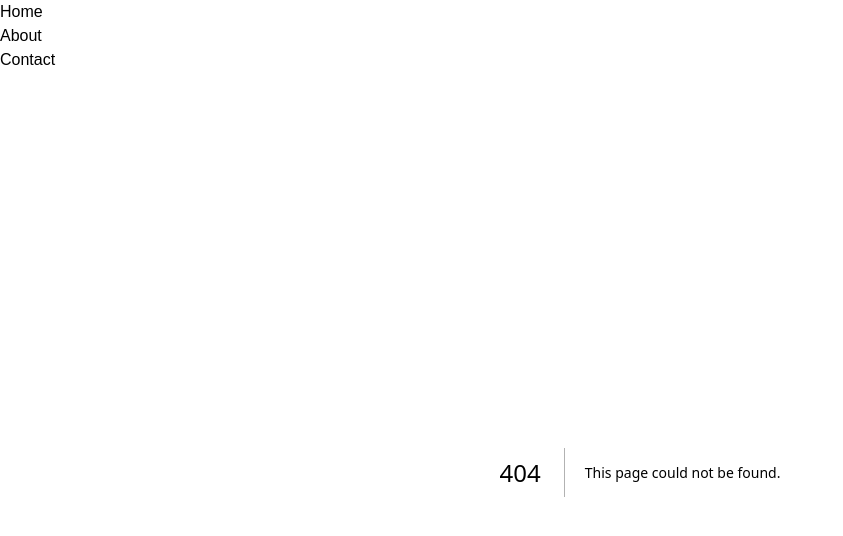
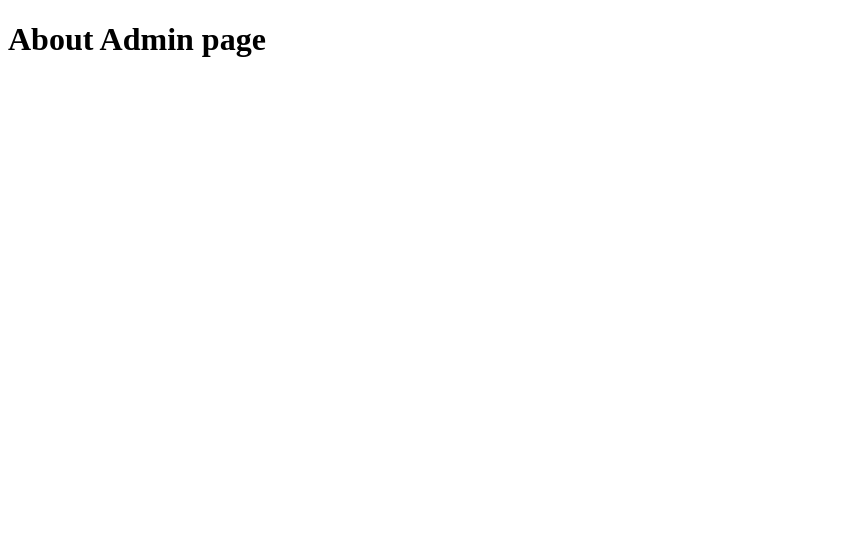
Before and after one commit to VikashBurman/Nextjs-Project, a Next.js app: page /admin/about in a window 1280 px wide. Before the commit this address had no page. Shown: the top 536 px of the page, without its empty margins (0-843 px from the left). Built offline with nearby package versions, Linux system fonts and the light colour scheme.

Commit message:
Added route group for user and admin

```diff
--- a/app/layout.js
+++ b/app/(users)/layout.js
@@ -1,4 +1,4 @@
-import "./globals.css"
+import "../globals.css"
 import Navbar from "./componets/navbar";
 
 export default function RootLayout({ children }) {
--- a/app/about/layout.js
+++ /dev/null
@@ -1,10 +0,0 @@
-export default function AboutLayout({children}){
-    return(
-        <html>
-            <body>
-                <h2>About Layout</h2>
-                {children}
-            </body>
-        </html>
-    )
-}
--- /dev/null
+++ b/app/admin/about/page.js
@@ -0,0 +1,9 @@
+const About = () =>{
+  return(
+    <>
+      <h1>About Admin page</h1>
+    </>
+  )
+}
+
+export default About;
--- /dev/null
+++ b/app/admin/layout.js
@@ -0,0 +1,12 @@
+export const metadata = {
+  title: 'Next.js',
+  description: 'Generated by Next.js',
+}
+
+export default function RootLayout({ children }) {
+  return (
+    <html lang="en">
+      <body>{children}</body>
+    </html>
+  )
+}
```
Also changed, not shown: app/(users)/about/layout.js (added, +8 -0 lines), app/admin/page.js (added, +9 -0 lines), app/(users)/about/page.js (renamed from app/about/page.js), app/(users)/about/team/page.js (renamed from app/about/team/page.js), app/(users)/componets/navbar.js (renamed from app/componets/navbar.js), app/(users)/contact/page.js (renamed from app/contact/page.js), app/(users)/page.js (renamed from app/page.js).
